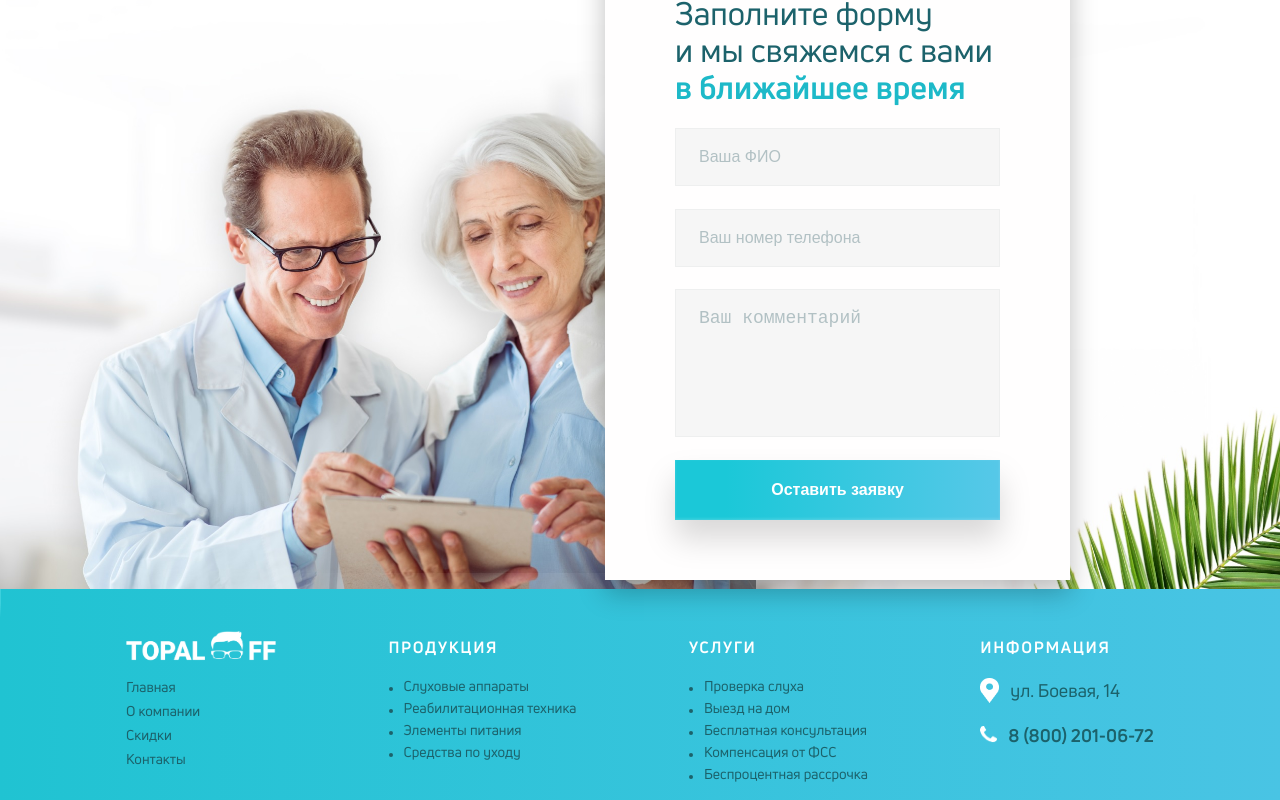
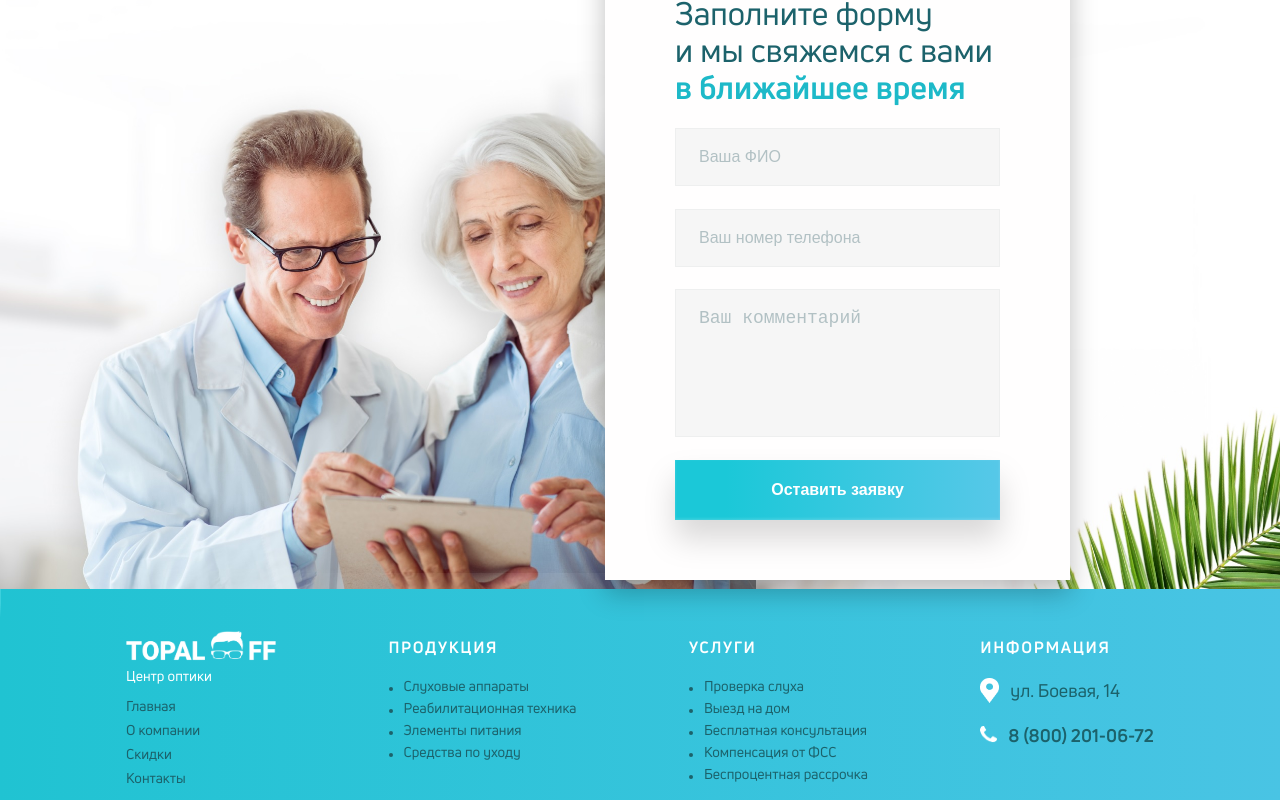
Before and after one commit to AlexeyKarpunin/Optica, a Next.js app: page / in a window 1280 px wide. Shown: the part 3428-4228 px from the top of the page. Built offline with nearby package versions, Linux system fonts and the light colour scheme.

Commit message:
word under footer logo

```diff
--- a/components/footer/components/Logo.jsx
+++ b/components/footer/components/Logo.jsx
@@ -4,7 +4,10 @@ import styled from 'styled-components';
 export default function Logo () {
   return (
     <LogoWrapper>
-      <ImgWrraper><img src='/img/logo-footer.png' alt='logo' style={{width: '150px', margin: '-5px 0 0 0'}} /></ImgWrraper>
+      <ImgWrraper>
+        <img src='/img/logo-footer.png' alt='logo' style={{width: '150px', margin: '-5px 0 0 0'}} />
+        <span>Центр оптики</span>
+      </ImgWrraper>
       <ul>
         <li><Link href='/'><a>Главная</a></Link></li>
         <li><Link href='/'><a>О компании</a></Link></li>
@@ -17,6 +20,17 @@ export default function Logo () {
 const ImgWrraper = styled.div`
   display: flex;
   justify-content: center;
+  flex-direction: column;
+  @media (max-width: 385px) {
+    align-items: center;
+  }
+  span {
+    font-style: normal;
+    font-weight: 500;
+    font-size: 14px;
+    line-height: 19px;
+    color: #FFFFFF;
+  }
 `;
 const LogoWrapper = styled.div`
   h2 {
```
